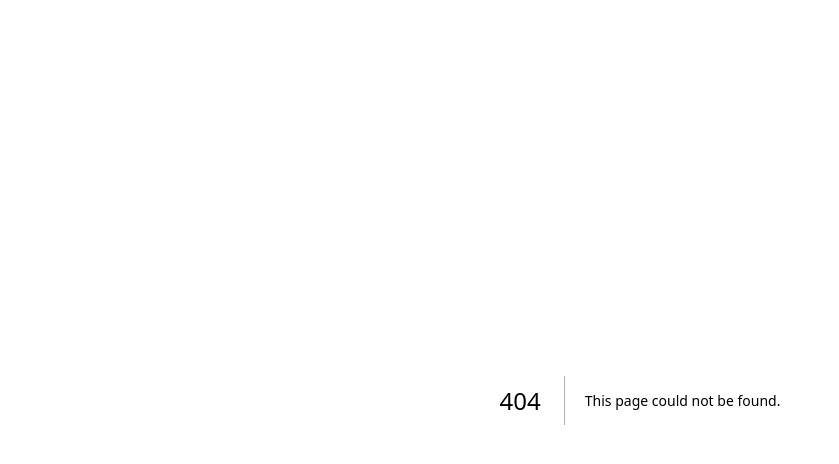
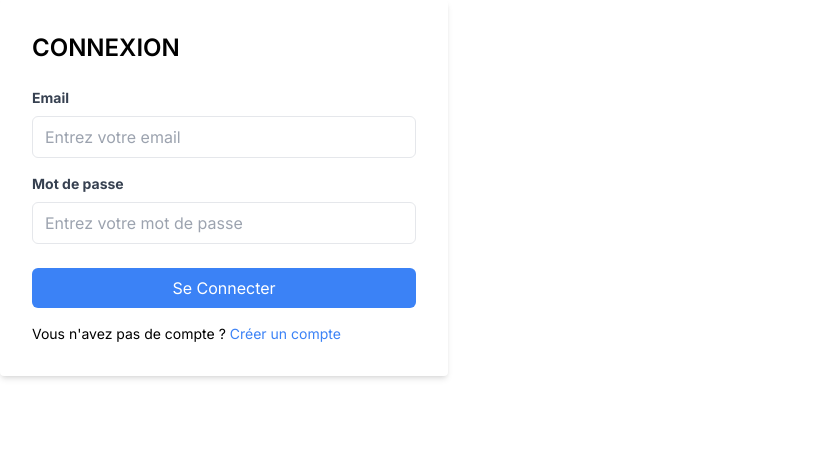
Before and after one commit to djudj-dev/projet-web, a Next.js app in the folder quizzeo/: page /connexion/login in a window 1280 px wide. Before the commit this address had no page. Shown: the top 464 px of the page, without its empty margins (0-839 px from the left). Built offline with nearby package versions, Linux system fonts and the light colour scheme.

Commit message:
Create login page

```diff
--- /dev/null
+++ b/quizzeo/src/app/connexion/login/page.jsx
@@ -0,0 +1,56 @@
+import Link from "next/link";
+
+export default function Page() {
+    return (
+        <div class="max-w-md w-full bg-white p-8 rounded shadow-md">
+            <h2 class="text-2xl font-semibold mb-6">CONNEXION</h2>
+            <form>
+                <div class="mb-4">
+                    <label
+                        for="email"
+                        class="block text-gray-700 text-sm font-bold mb-2"
+                    >
+                        Email
+                    </label>
+                    <input
+                        type="email"
+                        id="email"
+                        name="email"
+                        class="w-full px-3 py-2 border rounded-md focus:outline-none focus:border-blue-500"
+                        placeholder="Entrez votre email"
+                    />
+                </div>
+                <div class="mb-6">
+                    <label
+                        for="password"
+                        class="block text-gray-700 text-sm font-bold mb-2"
+                    >
+                        Mot de passe
+                    </label>
+                    <input
+                        type="password"
+                        id="password"
+                        name="password"
+                        class="w-full px-3 py-2 border rounded-md focus:outline-none focus:border-blue-500"
+                        placeholder="Entrez votre mot de passe"
+                    />
+                </div>
+                <button
+                    type="submit"
+                    class="w-full bg-blue-500 text-white py-2 px-4 rounded-md hover:bg-blue-600 focus:outline-none focus:bg-blue-600"
+                >
+                    Se Connecter
+                </button>
+            </form>
+            <p class="text-sm mt-4">
+                Vous n'avez pas de compte ?{" "}
+                <Link
+                    href="/connexion/createAccount"
+                    class="text-blue-500 hover:underline"
+                >
+                    Créer un compte
+                </Link>
+            </p>
+        </div>
+    );
+}
```
